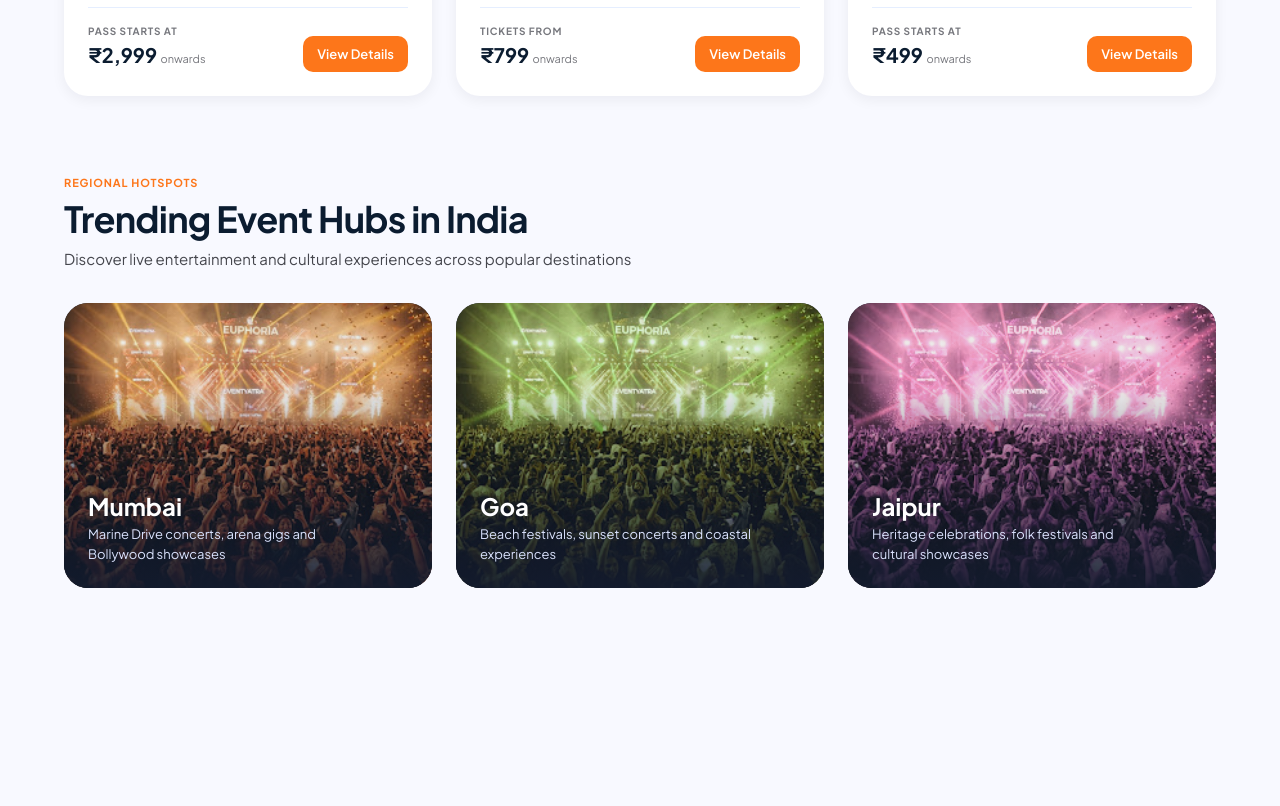
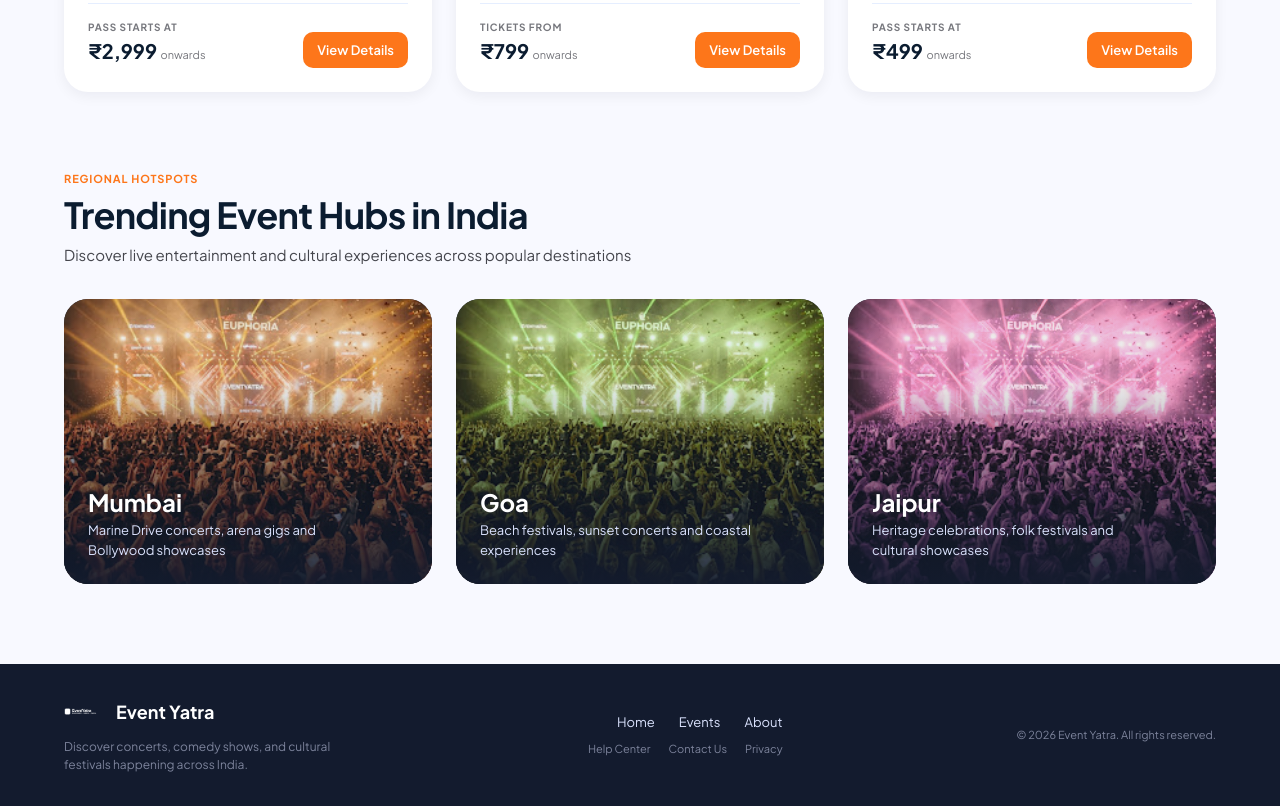
Before and after one commit to agrawallaxman7417/mini_project_sem-05, a plain HTML site: page frontend/home-page/index.html in a window 1280 px wide. Shown: the part 1681-2487 px from the top of the page. Before the commit the page ends 2349 px from the top, so only its background shows below. Drawn offline with Linux system fonts and the light colour scheme.

Commit message:
Add footer section with responsive styles and improve profile button accessibility

```diff
--- a/frontend/home-page/index.html
+++ b/frontend/home-page/index.html
@@ -19,7 +19,7 @@
                     <li><a href="#">About</a></li>
                 </ul>
             </nav>
-            <button id="profile-button">👤</button>
+            <button id="profile-button" type="button" aria-label="Open profile">👤</button>
         </header>
         <main class="main-content">
             <section class="hero-section" aria-labelledby="hero-title">
@@ -207,5 +207,28 @@
             </section>
         </main>
 
+        <footer class="site-footer">
+            <div class="footer-intro">
+                <div class="footer-brand">
+                    <img src="resources/logo.png" alt="Event Yatra Logo">
+                    <span>Event Yatra</span>
+                </div>
+                <p>Discover concerts, comedy shows, and cultural festivals happening across India.</p>
+            </div>
+            <div class="footer-links">
+                <nav class="footer-nav" aria-label="Footer navigation">
+                    <a href="#">Home</a>
+                    <a href="#">Events</a>
+                    <a href="#">About</a>
+                </nav>
+                <nav class="footer-utility-links" aria-label="Support links">
+                    <a href="#">Help Center</a>
+                    <a href="#">Contact Us</a>
+                    <a href="#">Privacy</a>
+                </nav>
+            </div>
+            <p class="footer-copyright">© 2026 Event Yatra. All rights reserved.</p>
+        </footer>
+
     </body>
 </html>
--- a/frontend/home-page/style.css
+++ b/frontend/home-page/style.css
@@ -15,7 +15,7 @@ body {
     min-height: 80px;
 
     display: grid;
-    grid-template-columns: 1fr auto 1fr;
+    grid-template-columns: minmax(80px, 1fr) auto minmax(40px, 1fr);
     align-items: center;
 
     padding: 10px 20px;
@@ -28,7 +28,8 @@ body {
 .logo {
     grid-column: 1;
     object-fit: contain;
-    width: 60%;
+    width: min(150px, 100%);
+    max-height: 48px;
     display: flex;
     align-items: center;
     justify-content: flex-start;
@@ -618,6 +619,93 @@ body {
     color: #ffb690;
 }
 
+.site-footer {
+    display: flex;
+    align-items: center;
+    justify-content: space-between;
+    gap: 24px;
+    padding: 32px max(5%, calc((100vw - 1280px) / 2));
+    background-color: #131b2e;
+    color: #ffffff;
+}
+
+.footer-intro {
+    max-width: 290px;
+}
+
+.footer-brand {
+    display: flex;
+    align-items: center;
+    gap: 10px;
+    flex-shrink: 0;
+}
+
+.footer-brand img {
+    width: 42px;
+    height: 32px;
+    object-fit: contain;
+    filter: brightness(0) invert(1);
+}
+
+.footer-brand span {
+    font-size: 18px;
+    font-weight: 700;
+}
+
+.footer-intro p {
+    margin: 10px 0 0;
+    color: #7c839b;
+    font-size: 12px;
+    line-height: 18px;
+}
+
+.footer-links {
+    display: flex;
+    flex-direction: column;
+    align-items: flex-end;
+    gap: 12px;
+}
+
+.footer-nav {
+    display: flex;
+    align-items: center;
+    gap: 24px;
+}
+
+.footer-nav a {
+    color: #dae2fd;
+    font-size: 13px;
+    text-decoration: none;
+}
+
+.footer-nav a:hover {
+    color: #ffb690;
+}
+
+.footer-utility-links {
+    display: flex;
+    align-items: center;
+    gap: 18px;
+}
+
+.footer-utility-links a {
+    color: #7c839b;
+    font-size: 11px;
+    text-decoration: none;
+}
+
+.footer-utility-links a:hover {
+    color: #ffb690;
+}
+
+.footer-copyright {
+    margin: 0;
+    color: #7c839b;
+    font-size: 11px;
+    line-height: 16px;
+    text-align: right;
+}
+
 @media (max-width: 760px) {
     .categories-section {
         padding: 56px 24px;
@@ -642,24 +730,55 @@ body {
     .city-grid {
         grid-template-columns: 1fr;
     }
-}
 
-@media (max-width: 760px) {
+    .site-footer {
+        flex-direction: column;
+        align-items: center;
+        padding: 28px 24px;
+    }
+
+    .footer-intro {
+        max-width: 320px;
+        text-align: center;
+    }
+
+    .footer-links {
+        align-items: center;
+    }
+
+    .footer-utility-links {
+        flex-wrap: wrap;
+        justify-content: center;
+    }
+
+    .footer-copyright {
+        text-align: center;
+    }
+
     .hero-section {
         grid-template-columns: 1fr;
         gap: 48px;
         padding: 56px 24px 80px;
     }
 
-    .hero-content {
-        max-width: 100%;
-    }
-
     #hero-title {
         font-size: clamp(36px, 10vw, 48px);
     }
+}
 
-    .image-container {
-        margin-top: 0;
+@media (max-width: 420px) {
+    .header {
+        grid-template-columns: minmax(60px, 1fr) auto minmax(40px, 1fr);
+        gap: 8px;
+        padding: 10px 12px;
+    }
+
+    .nav-links {
+        gap: 4px;
+    }
+
+    .nav-links li a {
+        padding: 8px 6px;
+        font-size: 12px;
     }
 }
```
